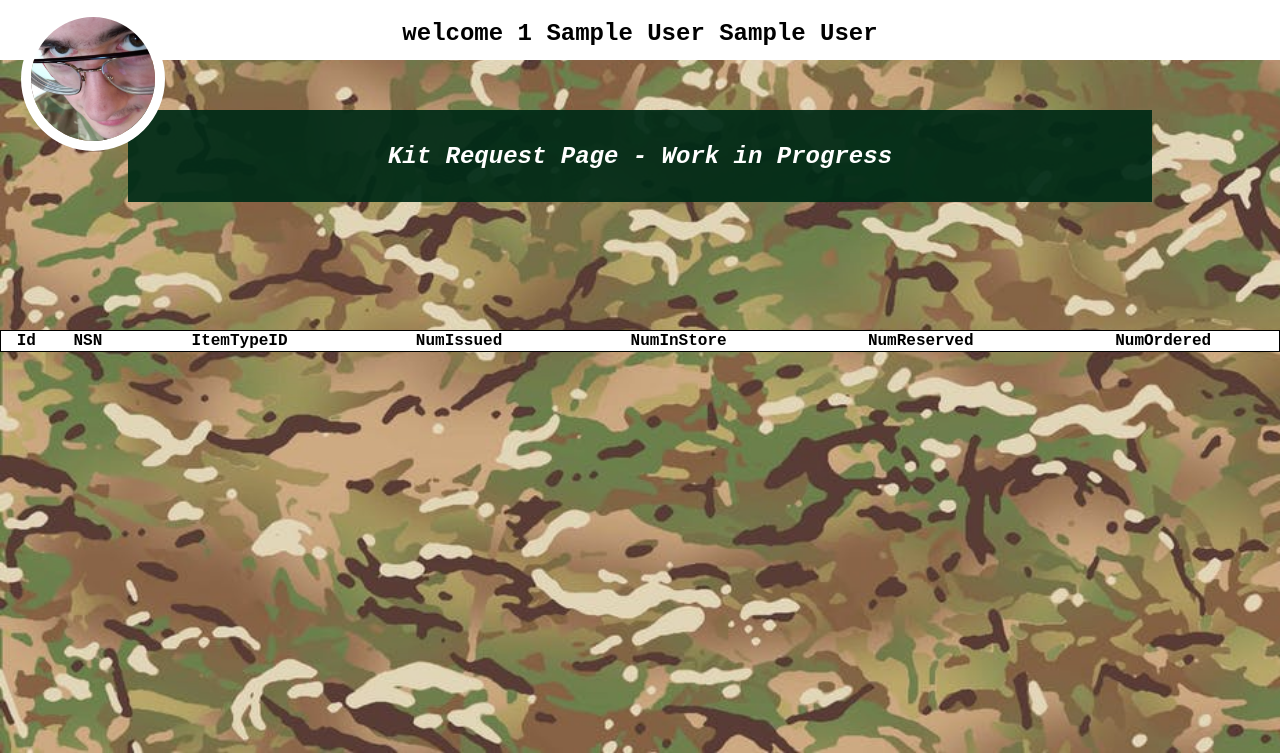
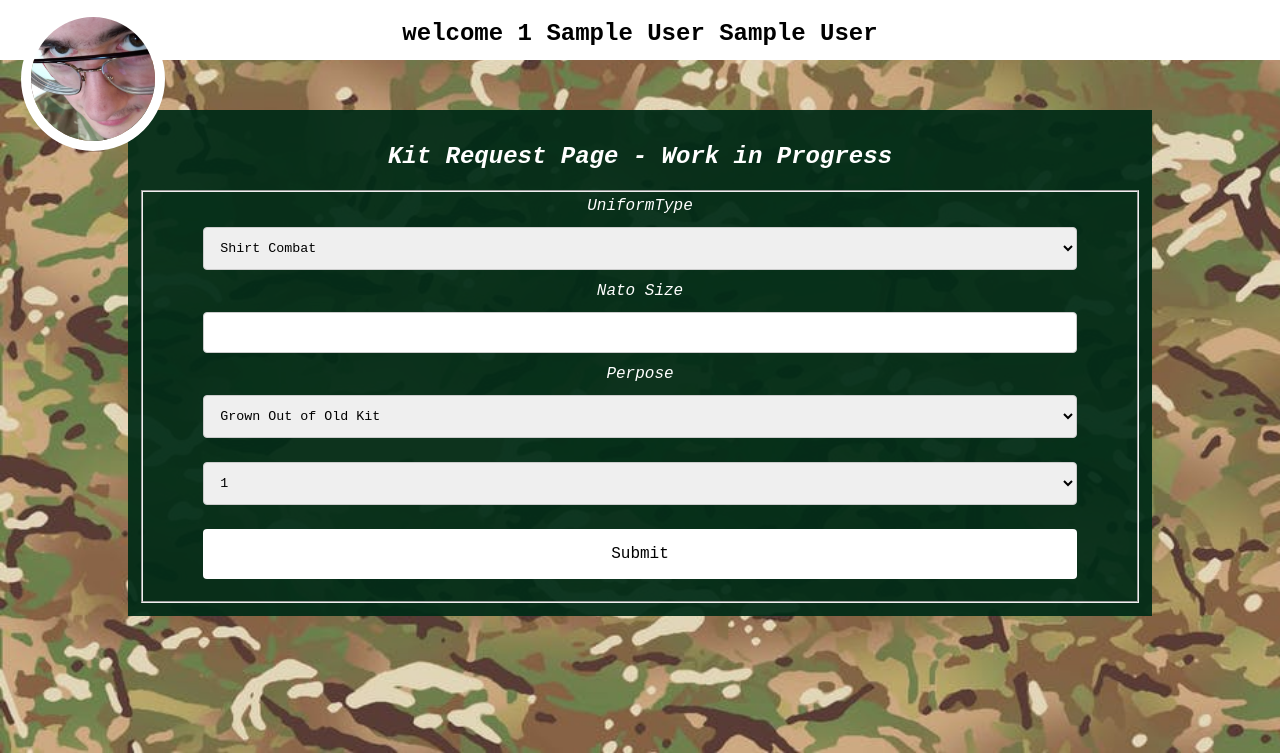
Before and after one commit to Omagar1/CadetLink, a PHP site: page /kitRequest.php in a window 1280 px wide. Shown: the part 47-800 px from the top of the page. Run offline with PHP 8.4, Linux system fonts and the light colour scheme; the visitor is signed in with stand-in values (Sample User, id 1); data that the repository does not hold is empty.

Commit message:
Made Kit request system
SQL broken

```diff
--- a/index.php
+++ b/index.php
@@ -29,7 +29,7 @@
           <fieldset>
             <Legend><b>Login</b></Legend>
             <form action = "LProcess.php" method="post">
-                <label for="fname">CadetNumber</label><br>
+                <label for="Cnum">CadetNumber</label><br>
                 <input type="text" id="Cnum" name="Cnum" value=""><br>
                 <label for="Pwd">Password</label><br>
                 <input type="password" id="Pwd" name="Pwd" value=""><br>
--- a/kitRequest.php
+++ b/kitRequest.php
@@ -3,63 +3,14 @@
     <head>
       <title>CadetLink</title>
       <link href="main.css" rel="stylesheet" />
+      <link href="loginSignup.css" rel="stylesheet" />
       <link rel="preconnect" href="https://fonts.googleapis.com">
       <link rel="preconnect" href="https://fonts.gstatic.com" crossorigin>
       <link href="https://fonts.googleapis.com/css2?family=Bebas+Neue&display=swap" rel="stylesheet">
       <meta name="viewport" content="width=device-width, initial-scale=1.0">
-      <style>
-      /* ----------------------------- table stuff  -----------------------------  */
-        table {
-          border: 1px solid black;
-          border-collapse: collapse;
-        }
-        td{
-          width: 150px;
-          border: 1px solid black;
-          background-color: rgb(0, 43, 23, 0.938);
-        }
-        th{
-          color: black;
-          background-color: white;
-        }
-        .tableDisplay{
-          width: 100%;
-        }
-        tr:nth-child(even) {
-          background-color: #f2f2f2;
-        }
-
-        th {
-          position: sticky;
-          top: 0; /* Don't forget this, required for the stickiness */
-          box-shadow: 0 2px 2px -1px rgba(0, 0, 0, 0.4);
-        }
-      </style>
-
       <?php
       session_start();
-      echo "<table class = 'tableDisplay' >";
-      echo "<tr><th>Id</th><th>NSN</th><th>ItemTypeID</th><th>NumIssued</th><th>NumInStore</th><th>NumReserved</th><th>NumOrdered</th></tr>";
-
-      class TableRows extends RecursiveIteratorIterator {
-          function __construct($it) {
-              parent::__construct($it, self::LEAVES_ONLY);
-          }
-
-          function current() {
-              return "<td>" . parent::current(). "</td>";
-          }
-
-          function beginChildren() {
-              echo "<tr>";
-          }
-
-          function endChildren() {
-              echo "</tr>" . "\n";
-          }
-        }
       ?>
-
     </head>
 
     <body id = "test">
@@ -78,32 +29,39 @@
 
         <div id="main">
             <h2>Kit Request Page - Work in Progress </h2>
-          <?php
-          $servername = "2-12.co.uk";
-          $username = "jrowden";
-          $password = "tjwa1234";
-          $dbname = "CadetLinkDB";
+          <fieldset>
+            <form action = "KRProcess.php" method="post">
+              <label for="UniformType">UniformType</label><br>
+              <select id="UniformType" name="UniformType">
+                <option value="1">Shirt Combat</option>
+                <option value="2">Smock</option>
+                <option value="3">Undershirt(Fleece)</option>
+                <option value="4">Static T-Shirt</option>
+                <option value="5">Trousers Combat</option>
+                <option value="7">Boots</option>
+                <option value="8">Beret</option>
+                <option value="9">Cap MTP</option>
+              </select><br>
 
-          try {
-            $conn = new PDO("mysql:host=$servername;dbname=$dbname", $username, $password);
-            $conn->setAttribute(PDO::ATTR_ERRMODE, PDO::ERRMODE_EXCEPTION);
-            $stmt = $conn->prepare("SELECT * FROM items");
-            $stmt->execute();
+              <label for="Size">Nato Size</label><br>
+              <input type="text" id="Size" name="Size" value=""><br>
 
-            // set the resulting array to associative
-            $result = $stmt->setFetchMode(PDO::FETCH_ASSOC);
-            foreach(new TableRows(new RecursiveArrayIterator($stmt->fetchAll())) as $k=>$v) {
-              echo $v;
-            }
-          } catch(PDOException $e) {
-            echo "Error: " . $e->getMessage();
-          }
-          $conn = null;
-          echo "</table>";
+              <label for="Perpose">Perpose</label><br>
+              <select id="Perpose" name="Perpose">
+                <option value="GOOK">Grown Out of Old Kit</option>
+                <option value="NI">Was Never Issued</option>
+                <option value="LOK">Lost Old Kit</option>
+                <option value="OKWD">Old Kit Was Damged</option>
+              </select><br>
 
-          //style='width: 150px; border: 1px solid black; background-color: rgb(0, 43, 23, 0.938);'
-          //style='border: solid 1px black;'
-          ?>
+              <select id="NumRequested" name="NumRequested">
+                <option value="1">1</option>
+                <option value="2">2</option>
+              </select><br>
+              <input type="submit" class = "button">
+            </fieldset>
+            </form>
+
 
 
         </div>
--- a/loginSignup.css
+++ b/loginSignup.css
@@ -39,6 +39,36 @@ fieldset{
     input.button{
         margin: 12px;
     }
+    select{
+      width: 90%;
+        padding: 12px;
+        margin: 12px;
+        border: 1px solid #ccc;
+        border-radius: 4px;
+        box-sizing: border-box;
+        resize: vertical;
+        background-color:rgb(65, 65, 65,);
+        color: black;
+    }
+     select:focus{
+      background-color: rgb(245, 234, 0) ;
+      border: 3px solid #555;
+    }
+    option{
+      width: 90%;
+        padding: 12px;
+        margin: 12px;
+        border: 1px solid #ccc;
+        border-radius: 4px;
+        box-sizing: border-box;
+        resize: vertical;
+        background-color:rgb(65, 65, 65,);
+        color: black;
+    }
+     option:focus{
+      background-color: rgb(245, 234, 0) ;
+      border: 3px solid #555;
+    }
 
 
 
```
Also changed, not shown: KRProcess.php (added, +81 -0 lines).
